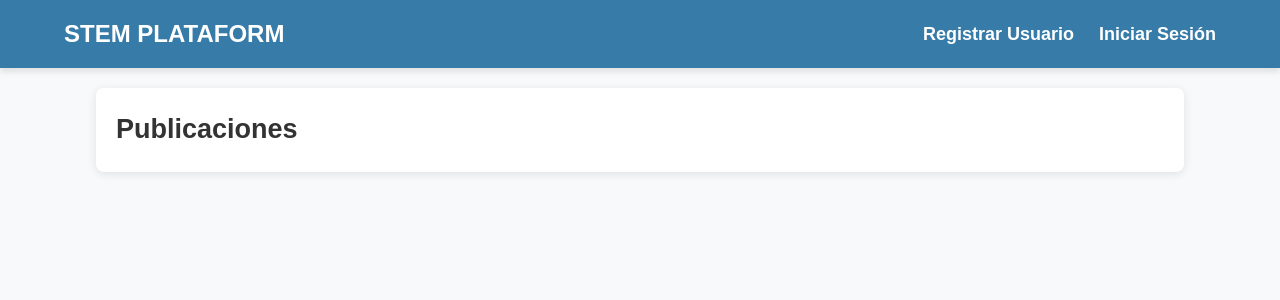
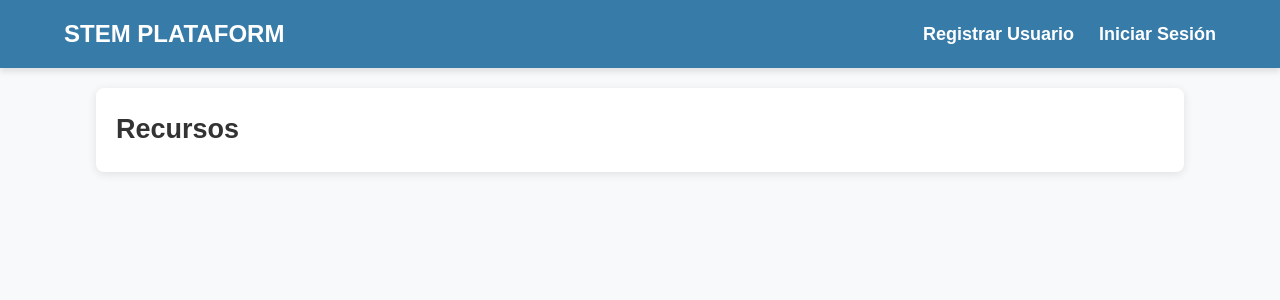
Before and after one commit to IvanInfanteGonzalez26/estadia, a Flask app: page / in a window 1280 px wide. Shown: the top 300 px of the page. Run offline with Flask 3, Linux system fonts and the light colour scheme; data that the repository does not hold is empty.

Commit message:
Version templates actualizados

```diff
--- a/templates/blog/create.html
+++ b/templates/blog/create.html
@@ -4,6 +4,7 @@
 {% endblock %}
 
 {% block content %}
+{% if g.user and g.user.role in ['instructor_profesores', 'instructor_estudiantes'] %}
     <form method="POST">
         <label for="title">Título</label>
         <input type="text" name="title" id="title" required>
@@ -11,4 +12,5 @@
         <textarea name="body" id="body" cols="30" rows="10"></textarea>
         <input type="submit", value="Guardar">
     </form>
+{% endif %}
 {% endblock %}
--- a/templates/blog/index.html
+++ b/templates/blog/index.html
@@ -1,7 +1,7 @@
 {% extends 'base.html' %}
 {% block header %}
-    <h2>{% block title %}Publicaciones {% endblock %}</h2>
-    {% if g.user %}
+    <h2>{% block title %}Recursos {% endblock %}</h2>
+    {% if g.user and g.user.role in ['instructor_profesores', 'instructor_estudiantes'] %}
         <div class="post-links">
             <a href="{{ url_for('blog.create') }}" class="new-post">Nueva Publicación</a>
         </div>
@@ -21,12 +21,11 @@
                 </div>
             </div>
             <div>
-                {% if g.user.id == post.author %}
+                {% if g.user and g.user.role in ['instructor_profesores', 'instructor_estudiantes'] and g.user.id == post.author %}
                     <div class="post-links">
                         <a href="{{ url_for('blog.update', id=post.id) }}" class="edit">Editar</a>
                         <a href="{{ url_for('blog.delete', id=post.id) }}" class="delete">Eliminar</a>
                     </div>
-
                 {% endif %}
             </div>
         </header>
--- a/templates/blog/update.html
+++ b/templates/blog/update.html
@@ -4,6 +4,7 @@
 {% endblock %}
 
 {% block content %}
+{% if g.user and g.user.role in ['instructor_profesores', 'instructor_estudiantes'] and g.user.id == post.author %}
     <form method="POST">
         <label for="title">Título</label>
         <input type="text" name="title" id="title" value="{{ post.title }}" required>
@@ -11,4 +12,5 @@
         <textarea name="body" id="body" cols="30" rows="10">{{ post.body }}</textarea>
         <input type="submit", value="Guardar">
     </form>
+{% endif %}
 {% endblock %}
```
